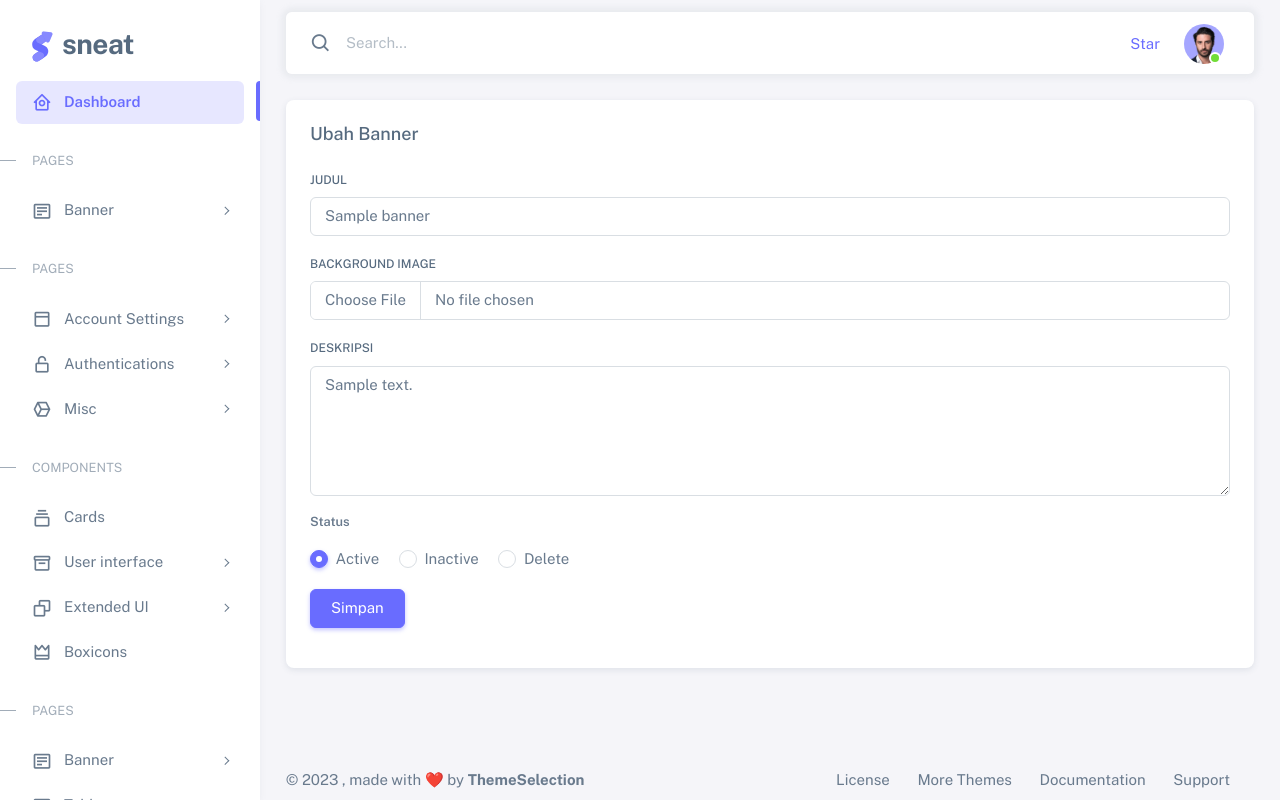
After one commit to Ricanz/nebula-lubricant, a Laravel app: page /admin/banner/edit/1 in a window 1280 px wide. The commit adds this page. Run offline with Laravel 8, Linux system fonts and the light colour scheme; tables that the repository leaves empty hold one stand-in row (values such as "Sample post").

Commit message:
banner controller

```diff
--- /dev/null
+++ b/app/Http/Controllers/Admin/BannerController.php
@@ -0,0 +1,75 @@
+<?php
+
+namespace App\Http\Controllers\Admin;
+
+use App\Helpers\Utils;
+use App\Http\Controllers\Controller;
+use App\Models\Banner;
+use Illuminate\Http\Request;
+
+class BannerController extends Controller
+{
+    public function index(){
+        $data = Banner::where('status', '!=', 'deleted')->orderByDesc('id')->get();
+
+        return view('admin.banners.index', compact('data'));
+    }
+
+    public function create(){
+        return view('admin.banners.create');
+    }
+
+    public function submit(Request $request){
+        $request->validate([
+            'title' => 'required',
+            'description' => 'required',
+            'image' => 'required',
+        ]);
+
+        if($request->hasFile('image')){
+            $img = Utils::save_image_file($request->image, 'banner');
+        } else {
+            $img = null;
+        }
+
+        $banner = Banner::create([
+            'title' => $request->title,
+            'description' => $request->description,
+            'status' => $request->status,
+            'image' => $img,
+            'created_at' => Utils::now(),
+            'updated_at' => Utils::now(),
+        ]);
+
+        if($banner) {
+            return redirect()->route('banners')
+                    ->with('success', 'Banner Berhasil Ditambah');
+        }
+    }
+
+    public function edit($id){
+        $banner = Banner::findOrFail($id);
+        return view('admin.banners.edit', compact('banner'));
+    }
+
+    public function update(Request $request){
+        $banner = Banner::findOrFail($request->id);
+
+        if($request->hasFile('image')){
+            $img = Utils::save_image_file($request->image, 'banner');
+        } else {
+            $img = $banner->image;
+        }
+
+        $banner->title = $request->title;
+        $banner->description = $request->description;
+        $banner->status = $request->status;
+        $banner->image = $img;
+        $banner->updated_at = Utils::now();
+
+        if($banner->save()) {
+            return redirect()->route('banners')
+                    ->with('success', 'Banner Berhasil Ditambah');
+        }
+    }
+}
--- /dev/null
+++ b/app/Models/Banner.php
@@ -0,0 +1,15 @@
+<?php
+
+namespace App\Models;
+
+use Illuminate\Database\Eloquent\Factories\HasFactory;
+use Illuminate\Database\Eloquent\Model;
+
+class Banner extends Model
+{
+    // use HasFactory;
+    protected $table = 'banners';
+    protected $fillable = [
+        'title', 'image', 'description', 'short_desc', 'status', 'created_at', 'updated_at'
+    ];
+}
--- /dev/null
+++ b/resources/views/admin/banners/edit.blade.php
@@ -0,0 +1,47 @@
+<x-app-layout>
+    <!-- Form controls -->
+    <div class="col-md-12">
+        <div class="card mb-4">
+            <h5 class="card-header">Ubah Banner</h5>
+            <div class="card-body">
+                <form action="{{ route('updateBanner') }}" method="POST" enctype="multipart/form-data">
+                    @csrf
+                    <div class="mb-3">
+                        <label for="title" class="form-label">Judul</label>
+                        <input type="hidden" class="form-control" id="id" name="id" value="{{ $banner->id }}"/>
+                        <input type="text" class="form-control" id="title" name="title" value="{{ $banner->title }}"/>
+                    </div>
+                    <div class="mb-3">
+                        <label for="image" class="form-label">Background Image</label>
+                        <input type="file" class="form-control" id="image" name="image" value="{{ $banner->image }}" />
+                    </div>
+                    <div class="mb-3">
+                        <label for="description" class="form-label">Deskripsi</label>
+                        <textarea class="form-control" id="description" name="description" rows="5">{{ $banner->description }}</textarea>
+                    </div>
+                    <div class="mb-3">
+                        <small class="fw-semibold d-block">Status</small>
+                        <div class="form-check form-check-inline mt-3">
+                            <input class="form-check-input" type="radio" name="status" id="active"
+                                value="active" {{ $banner->status == 'active' ? 'checked' : 'inactive' }}/>
+                            <label class="form-check-label" for="active">Active</label>
+                        </div>
+                        <div class="form-check form-check-inline">
+                            <input class="form-check-input" type="radio" name="status" id="inactive"
+                                value="inactive" {{ $banner->status == 'inactive' ? 'checked' : 'inactive' }}/>
+                            <label class="form-check-label" for="inactive">Inactive</label>
+                        </div>
+                        <div class="form-check form-check-inline">
+                            <input class="form-check-input" type="radio" name="status" id="inactive"
+                                value="deleted"/>
+                            <label class="form-check-label" for="inactive">Delete</label>
+                        </div>
+                    </div>
+                    <div class="mb-3">
+                        <button type="submit" class="btn btn-primary">Simpan</button>
+                    </div>
+                </form>
+            </div>
+        </div>
+    </div>
+</x-app-layout>
--- a/resources/views/admin/partials/aside.blade.php
+++ b/resources/views/admin/partials/aside.blade.php
@@ -62,6 +62,27 @@
                 <i class="menu-icon tf-icons bx bx-home-circle"></i>
                 <div data-i18n="Analytics">Dashboard</div>
             </a>
+        </li>
+        <!-- Forms & Tables -->
+        <li class="menu-header small text-uppercase"><span class="menu-header-text">Pages</span></li>
+        <!-- Forms -->
+        <li class="menu-item">
+            <a href="javascript:void(0);" class="menu-link menu-toggle">
+                <i class="menu-icon tf-icons bx bx-detail"></i>
+                <div data-i18n="Form Elements">Banner</div>
+            </a>
+            <ul class="menu-sub">
+                <li class="menu-item">
+                    <a href="{{ url('/admin/banners') }}" class="menu-link">
+                        <div data-i18n="Basic Inputs">Daftar Banner</div>
+                    </a>
+                </li>
+                <li class="menu-item">
+                    <a href="{{ url('/admin/banner/create') }}" class="menu-link">
+                        <div data-i18n="Input groups">Tambah Banner</div>
+                    </a>
+                </li>
+            </ul>
         </li>
 
         <li class="menu-header small text-uppercase">
@@ -282,31 +303,13 @@
             </a>
             <ul class="menu-sub">
                 <li class="menu-item">
-                    <a href="forms-basic-inputs.html" class="menu-link">
+                    <a href="{{ url('/admin/banners') }}" class="menu-link">
                         <div data-i18n="Basic Inputs">Daftar Banner</div>
                     </a>
                 </li>
                 <li class="menu-item">
-                    <a href="forms-input-groups.html" class="menu-link">
+                    <a href="{{ url('/admin/banner/create') }}" class="menu-link">
                         <div data-i18n="Input groups">Tambah Banner</div>
-                    </a>
-                </li>
-            </ul>
-        </li>
-        <li class="menu-item">
-            <a href="javascript:void(0);" class="menu-link menu-toggle">
-                <i class="menu-icon tf-icons bx bx-detail"></i>
-                <div data-i18n="Form Layouts">Form Layouts</div>
-            </a>
-            <ul class="menu-sub">
-                <li class="menu-item">
-                    <a href="form-layouts-vertical.html" class="menu-link">
-                        <div data-i18n="Vertical Form">Vertical Form</div>
-                    </a>
-                </li>
-                <li class="menu-item">
-                    <a href="form-layouts-horizontal.html" class="menu-link">
-                        <div data-i18n="Horizontal Form">Horizontal Form</div>
                     </a>
                 </li>
             </ul>
--- a/resources/views/layouts/app.blade.php
+++ b/resources/views/layouts/app.blade.php
@@ -31,8 +31,10 @@
           <!-- Content wrapper -->
           <div class="content-wrapper">
             <!-- Content -->
+            <div class="container-xxl flex-grow-1 container-p-y">
 
-            {{ $slot }}
+                {{ $slot }}
+            </div>
             <!-- / Content -->
 
             <!-- Footer -->
--- a/routes/web.php
+++ b/routes/web.php
@@ -1,5 +1,6 @@
 <?php
 
+use App\Http\Controllers\Admin\BannerController;
 use Illuminate\Support\Facades\Route;
 
 /*
@@ -37,6 +38,14 @@ Route::get('/admin/dashboard', function () {
     return view('admin.index');
 });
 
+// Banner
+Route::get('/admin/banners', [BannerController::class, 'index'])->name('banners');
+Route::get('/admin/banner/create', [BannerController::class, 'create']);
+Route::post('/admin/banner/create', [BannerController::class, 'submit'])->name('submitBanner');
+Route::get('/admin/banner/edit/{id}', [BannerController::class, 'edit']);
+Route::post('/admin/banner/edit', [BannerController::class, 'update'])->name('updateBanner');
+
+
 Route::get('/dashboard', function () {
     return view('dashboard');
 })->middleware(['auth'])->name('dashboard');
```
Also changed, not shown: app/Helpers/Utils.php (added, +24 -0 lines), resources/views/admin/banners/create.blade.php (added, +43 -0 lines), resources/views/admin/banners/index.blade.php (added, +39 -0 lines), resources/views/admin/index.blade.php (+11 -14 lines), database/migrations/2023_01_19_023243_create_banners_table.php (added).
